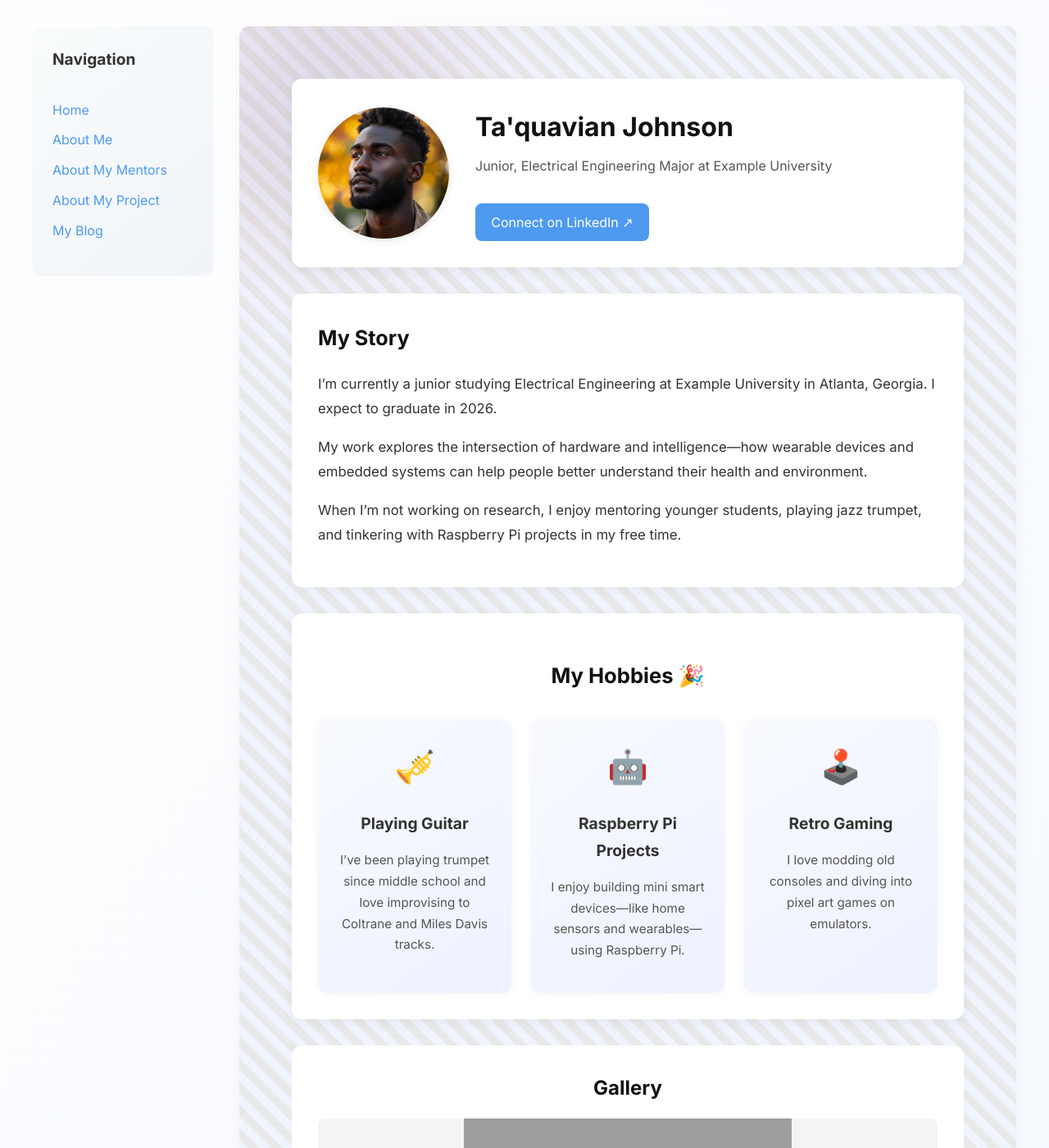
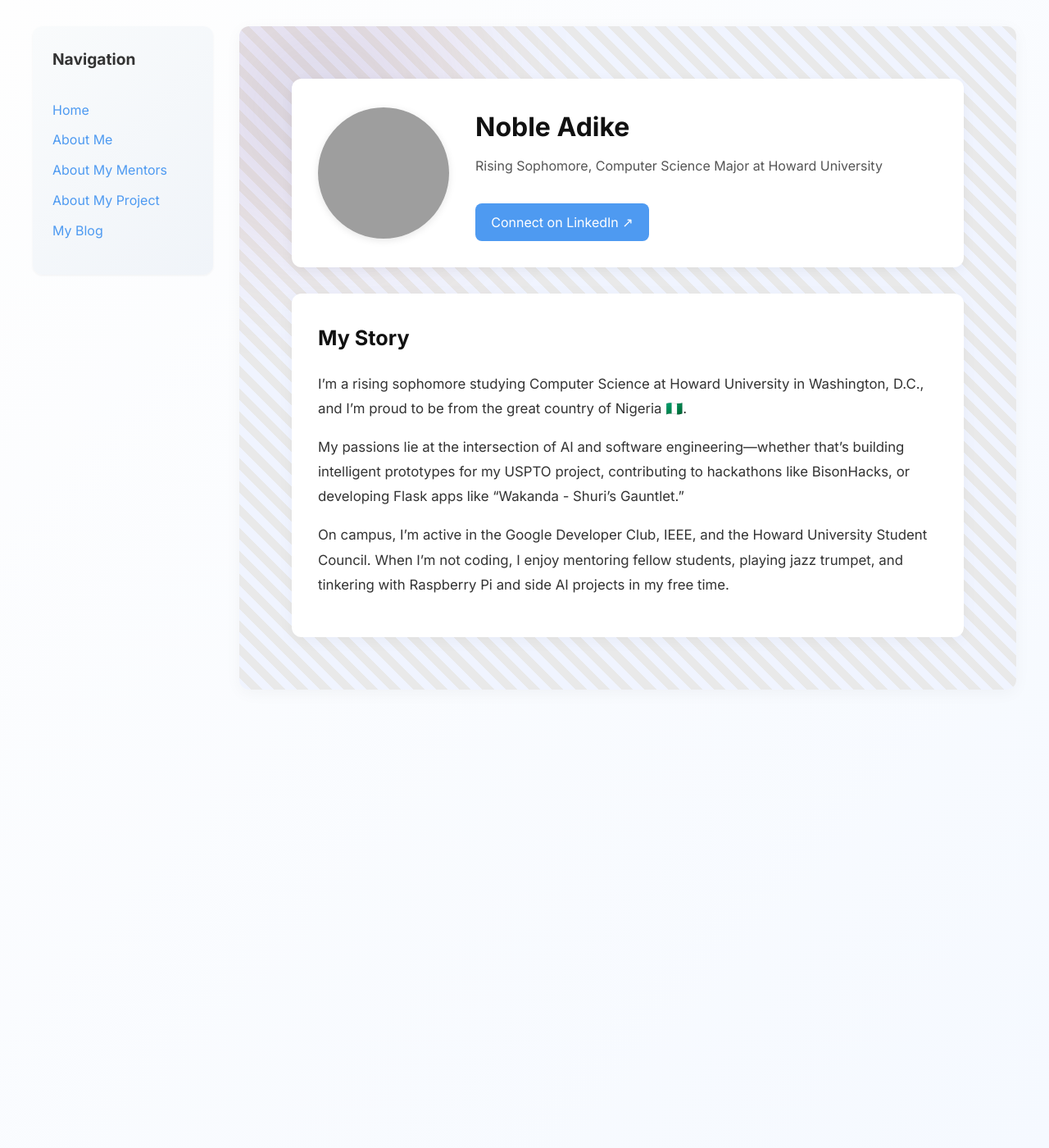
Before and after one commit to kingnaddy/kingnaddy.github.io, a Jekyll site: the page built from pages/about-me.md, in a window 1280 px wide and 1400 px high. Shown: the whole window at 82% size. Built offline with Jekyll 4.4.1, drawn with Linux system fonts in a browser that asks for light colours; some of the changed text lies outside the part shown; grey boxes are pictures that could not be loaded.

Commit message:
Update about-me.md

```diff
--- a/pages/about-me.md
+++ b/pages/about-me.md
@@ -4,27 +4,35 @@ title: About Me
 permalink: /about-me.html
 
 about:
-  name: Ta'quavian Johnson
-  role: Junior, Electrical Engineering Major at Example University
-  image: /assets/images/me.jpg
-  linkedin: https://www.linkedin.com/in/taquavian-johnson/
+  name: Noble Adike
+  role: Rising Sophomore, Computer Science Major at Howard University
+  image: /assets/images/noble.jpg
+  linkedin: https://www.linkedin.com/in/noble-adike-2356b2324/
   bio: |
-    I’m currently a junior studying Electrical Engineering at Example University in Atlanta, Georgia. I expect to graduate in 2026.
+    I’m a rising sophomore studying Computer Science at Howard University in Washington, D.C., and I’m proud to be from the great country of Nigeria 🇳🇬.
 
-    My work explores the intersection of hardware and intelligence—how wearable devices and embedded systems can help people better understand their health and environment.
+    My passions lie at the intersection of AI and software engineering—whether that’s building intelligent prototypes for my USPTO project, contributing to hackathons like BisonHacks, or developing Flask apps like “Wakanda - Shuri’s Gauntlet.”
 
-    When I’m not working on research, I enjoy mentoring younger students, playing jazz trumpet, and tinkering with Raspberry Pi projects in my free time.
+    On campus, I’m active in the Google Developer Club, IEEE, and the Howard University Student Council. When I’m not coding, I enjoy mentoring fellow students, playing jazz trumpet, and tinkering with Raspberry Pi and side AI projects in my free time.
+---
 
   hobbies:
-    - icon: 🎺
-      title: Playing Guitar
-      description: I’ve been playing trumpet since middle school and love improvising to Coltrane and Miles Davis tracks.
-    - icon: 🤖
-      title: Raspberry Pi Projects
-      description: I enjoy building mini smart devices—like home sensors and wearables—using Raspberry Pi.
-    - icon: 🕹️
-      title: Retro Gaming
-      description: I love modding old consoles and diving into pixel art games on emulators.
+    - icon: ⚽
+      title: Soccer Lover
+      description: I love playing pickup matches with friends and following major leagues—whether it’s Champions League pr the Premier league or even Nigeria's National Team.
+
+    - icon: 🎮
+      title: Gaming
+      description: From competitive online shooters to sport games, I’m always up for a tough challenge or co-op session with friends.
+
+    - icon: 🏀
+      title: Basketball Fan
+      description: You’ll catch me courtside cheering on the Lakers and Luka Doncic.
+
+     - icon: 🏋️‍♂️
+      title: Gym Enthusiast
+      description: I recently started following a regular gym routine combining strength training and cardio to stay fit and build muscle.
+
 
   gallery:
     - image: /assets/images/me-guitar.png
```
